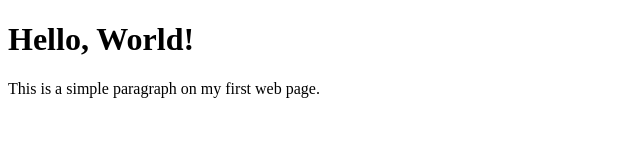
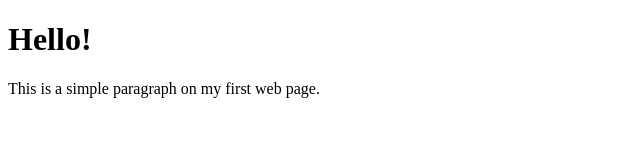
Before and after one commit to abhinaya200/issues, a plain HTML site: page index.html in a window 1280 px wide. Shown: the whole page, without its empty margins (0-640 px from the left). Drawn offline with Linux system fonts and the light colour scheme.

Commit message:
Update index.html

```diff
--- a/index.html
+++ b/index.html
@@ -6,7 +6,8 @@
     <title>My Simple Web Page</title>
 </head>
 <body>
-    <h1>Hello, World!</h1>
+    <h1>Hello!</h1>
     <p>This is a simple paragraph on my first web page.</p>
 </body>
+
 </html>
```
